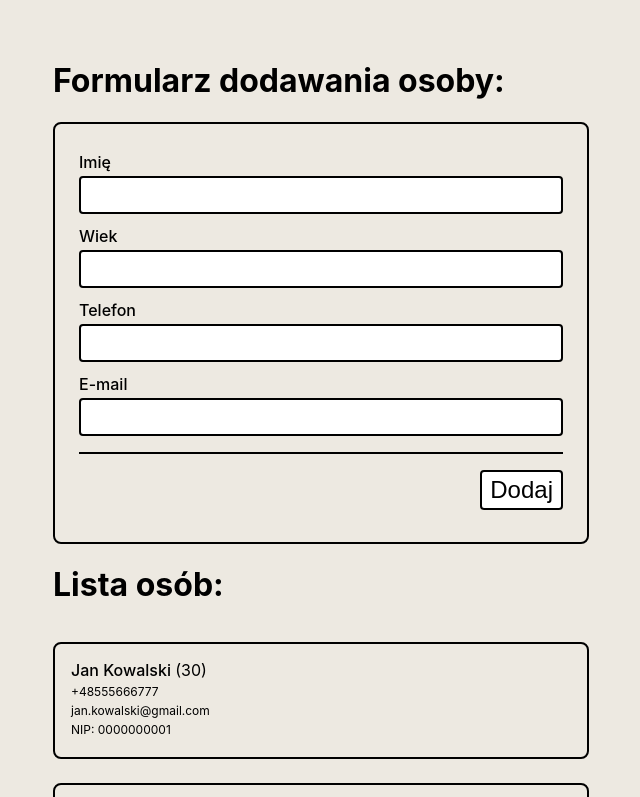
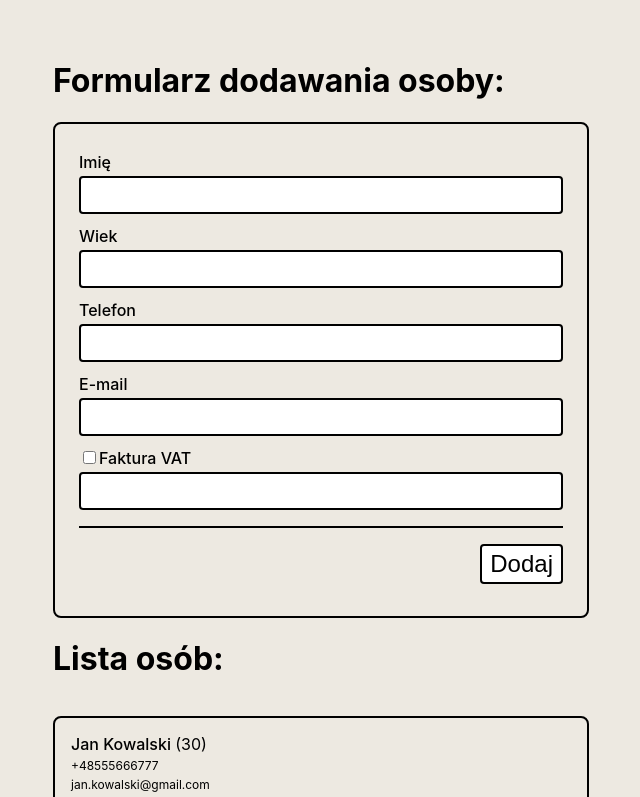
Before and after one commit to RobFyd/zr-react-hook-form, a React (Vite) app: page / in a window 1280 px wide. Shown: the top 797 px of the page, without its empty margins (319-959 px from the left). Built offline with nearby package versions, Linux system fonts and the light colour scheme.

Commit message:
refactor(Form): clean up commented code and improve label formatting

```diff
--- a/src/components/Form.jsx
+++ b/src/components/Form.jsx
@@ -66,7 +66,7 @@ export function Form({ onAddPerson }) {
         />
         {errors.email && <span className="error">{errors.email.message}</span>}
 
-        {/* <label htmlFor="isInvoiceRequired">
+        <label htmlFor="isInvoiceRequired">
           <input
             id="isInvoiceRequired"
             type="checkbox"
@@ -74,7 +74,7 @@ export function Form({ onAddPerson }) {
           />
           Faktura VAT
         </label>
-        <input id="nip" /> */}
+        <input id="nip" />
 
         <div className="footer">
           <button>Dodaj</button>
```
